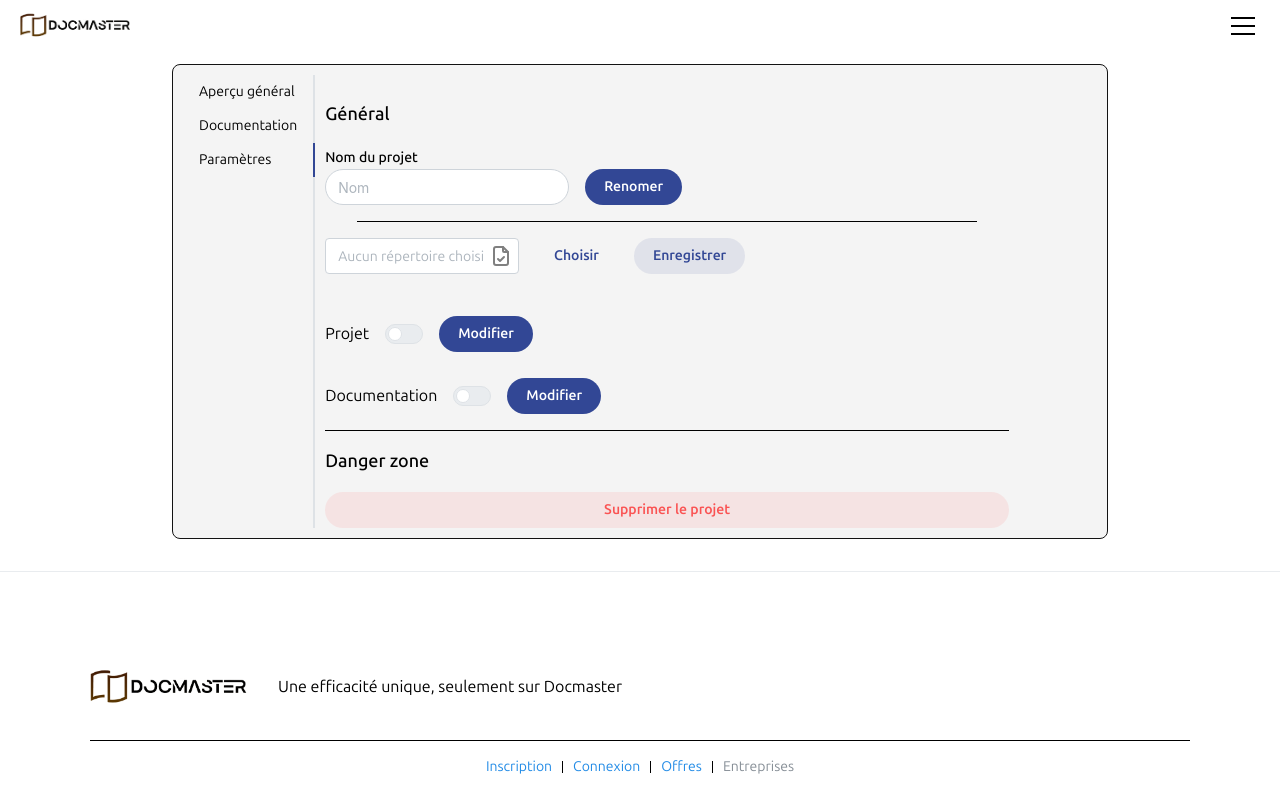
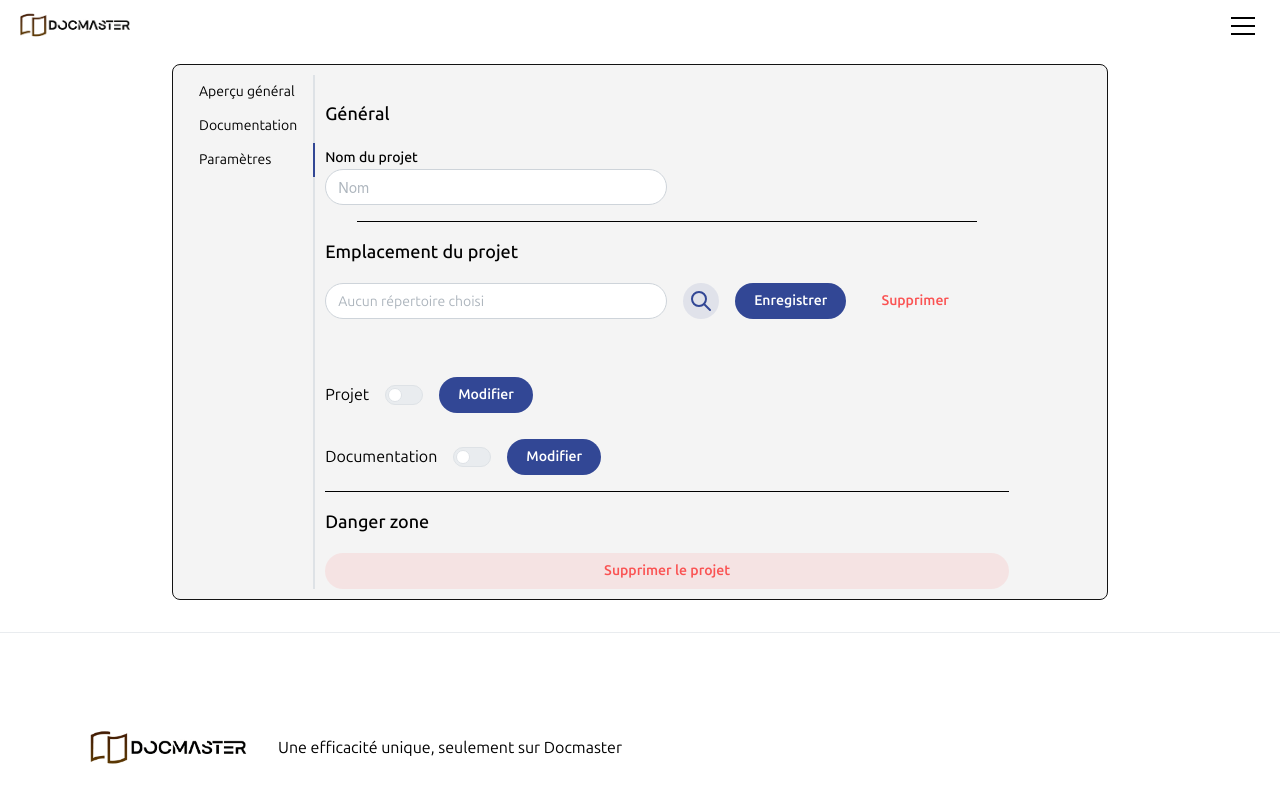
Before and after one commit to laliane667/Docmaster, a React (Vite) app: page /projectcreate in a window 1280 px wide. Both pictures are taken after a click on the tab "Paramètres". Shown: the top 800 px of the page. Built offline with nearby package versions, Linux system fonts and the light colour scheme.

Commit message:
Project edit

```diff
--- a/src/routes/ProjectEditCreate.jsx
+++ b/src/routes/ProjectEditCreate.jsx
@@ -3,7 +3,7 @@ import { useEffect, useState } from "react"
 
 import { Card, Title, rem, Divider, Center, Image, Badge } from "@mantine/core";
 import { TextInput, Text, Paper, Group, Button, Switch, Stack, Flex, Box, FileInput, NumberInput, Modal } from "@mantine/core"
-import { IconFileCheck, IconFileUpload, IconEdit, IconCalendar, IconTrendingUp, IconVocabulary, IconListNumbers } from "@tabler/icons-react";
+import { IconFileCheck, IconFileUpload, IconEdit, IconCalendar, IconTrendingUp, IconVocabulary, IconSearch } from "@tabler/icons-react";
 
 import { DatePickerInput } from "@mantine/dates"
 import { useForm } from "@mantine/form"
@@ -31,12 +31,45 @@ export async function loaderCreateEditProject(params) {
 }
 export default function ProjectEditCreate() {
   const [projectSwitch, setProjectSwitch] = useState(false);
+  const [nameChanged, setNameChanged] = useState(false);
   const [documentationSwitch, setDocumentationSwitch] = useState(false);
-
+  let test = "Test"
+  const [rootName, setRootName] = useState(null);
+  const [selectedDirectory, setSelectedDirectory] = useState(null);
   const fileInputRef = useRef(null);
   const handleChooseClick = () => {
     fileInputRef.current.click();
   };
+
+  const handleFileChange = (event) => {
+    const file = event.target.files[0];
+    const directoryPath = file.webkitRelativePath || file.name;
+    const directoryName = directoryPath.split("/")[0];
+    setRootName(directoryName)
+    //console.log("Updated directory : " + directoryName);
+    setSelectedDirectory(event.target.files)
+  };
+
+  const handleSave = async () => {
+    await handleFileSubmit();
+  };
+
+
+  const handleFileSubmit = async () => {
+
+    const formData = new FormData();
+    formData.append("id", project._id);
+    if (selectedDirectory) {
+      formData.append("file", selectedDirectory);
+    }
+
+    if (project._id) {
+      const response = await fileUpload("/project/upload", {}, formData);
+    }
+    localStorage.setItem('fileAdded', true); // Stocke un état temporaire dans localStorage
+    window.location.assign(window.location.pathname); // Recharge la page actuelle
+  };
+
 
   //Tree
 
@@ -225,7 +258,7 @@ export default function ProjectEditCreate() {
           </Tabs.Panel>
 
           <Tabs.Panel value="settings">
-            <input style={{ opacity: '0', height: '0', width: "0" }} ref={fileInputRef} directory="" webkitdirectory="" type="file" />
+            <input onChange={handleFileChange} style={{ opacity: '0', height: '0', width: "0" }} ref={fileInputRef} directory="" webkitdirectory="" type="file" />
             <Stack maw={isLargeScreen ? "100%" : "55vw"} px="xs">
               <Text size="lg" fw={500}>
                 Général
@@ -235,12 +268,15 @@ export default function ProjectEditCreate() {
                   <Group align="flex-end">
                     <TextInput
                       label="Nom du projet"
+                      w="50%"
                       placeholder="Nom"
                       value={form.values.name}
                       onChange={(event) => form.setFieldValue("name", event.currentTarget.value)}
                       error={form.errors.name}
                     />
-                    <Button>Renomer</Button>
+                    {nameChanged && (
+                      <Button>Renomer</Button>
+                    )}
 
                   </Group>
 
@@ -249,25 +285,35 @@ export default function ProjectEditCreate() {
 
               </form>
               <Divider mx="xl" fw="xs" />
+              <Text size="lg" fw={500}>
+                Emplacement du projet
+              </Text>
+              <Group wrap={isLargeScreen ? "nowrap" : "wrap"}>
 
-              <Group wrap={isLargeScreen ? "nowrap" : "wrap"}>
+
                 <FileInput
-
-                  placeholder="Aucun répertoire choisi"
-                  //value={selectedFile || undefined}
-                  onClick={handleChooseClick}
-                  //onChange={handleChooseClick}
-                  rightSection={true && <IconFileCheck color="grey" />}
+                  w="50%"
+                  placeholder={selectedDirectory ? rootName : "Aucun répertoire choisi"}
+                  onChange={handleFileChange}
+                  rightSection={selectedDirectory ? <IconFileCheck color="green" /> : null}
                   error={null}
-                //disabled={!selectedFile ? false : report ? (report.shared ? true : false) : false}
+                  radius="xl"
+                  styles={{ input: { cursor: "pointer" } }}
+                  onClick={(event) => {
+                    event.preventDefault();
+                    fileInputRef.current.click();
+                  }}
                 />
-
-                <Button variant="subtle" onClick={handleChooseClick}>
-                  Choisir
-                </Button>
-                <Button variant="light" onClick={handleUpload}>
+                <Button variant="light" w="fit-content" px="5px" mr="0" onClick={handleChooseClick}><IconSearch /></Button>
+                <Button onClick={handleUpload}>
                   Enregistrer
                 </Button>
+                <Button variant="subtle" c="red" onClick={handleChooseClick}>
+                  Supprimer
+                </Button>
+
+              </Group>
+              <Group grow>
               </Group>
               <pre>{content}</pre>
               <Group mt="xs">
```
